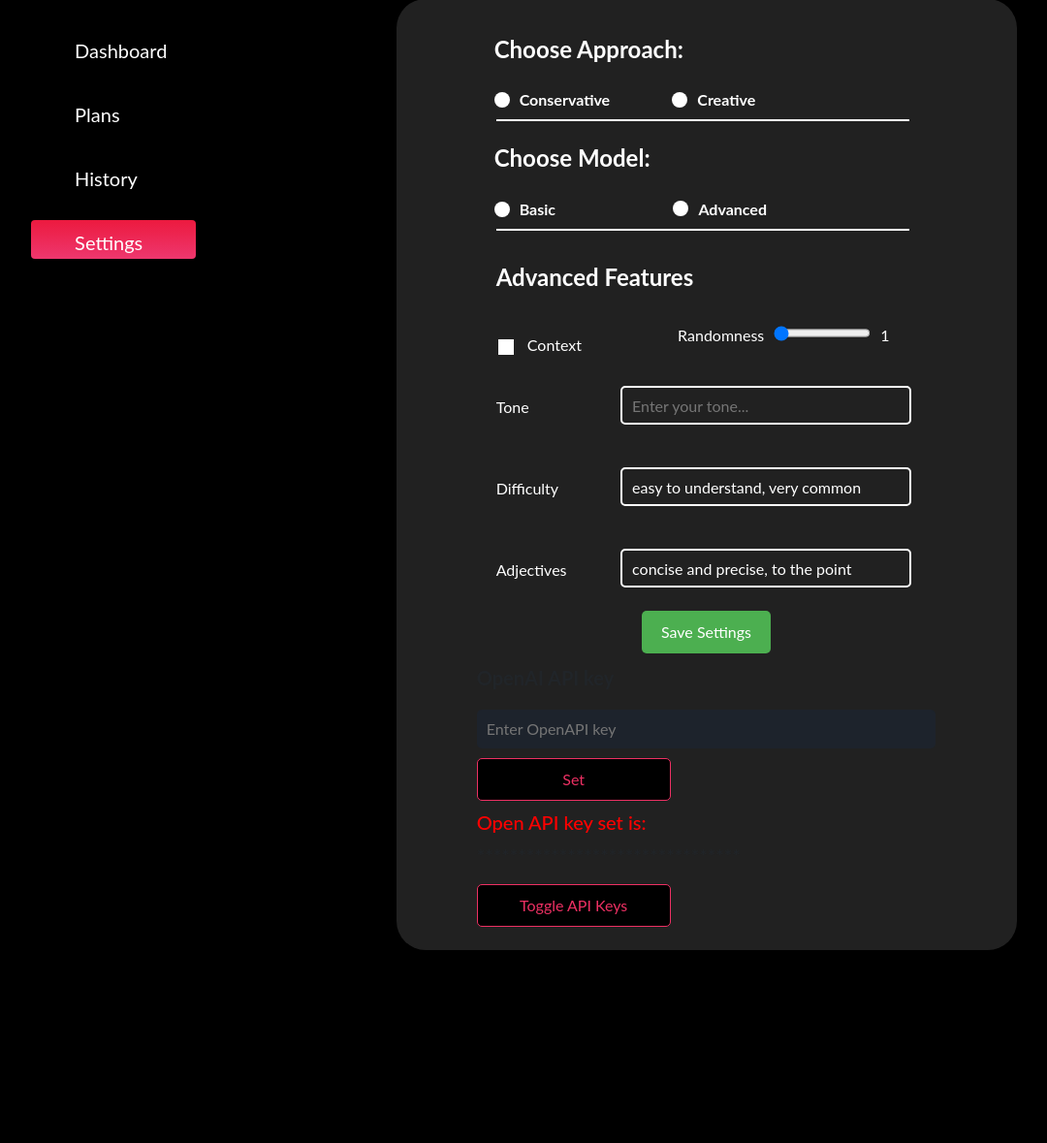
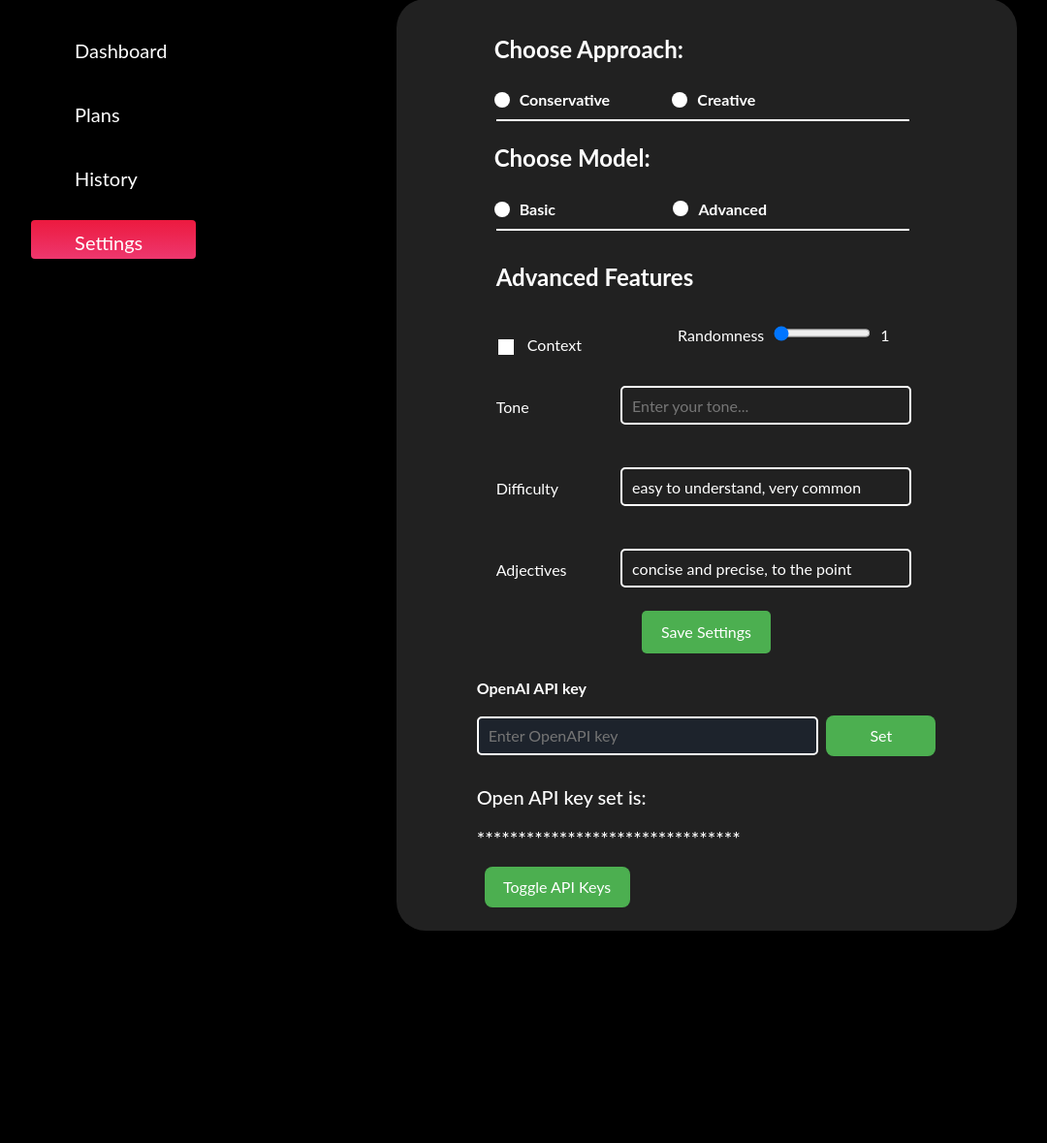
Before and after one commit to kohhash/GPT-Hero, a Django app: template main/templates/main/profile.html in a window 1280 px wide. Shown: the part 141-1320 px from the top of the page at 97% size, without its empty margins (89-1169 px from the left). After the commit the page ends 1101 px from the top, so only its background shows below. Run offline with Django 4.2, Linux system fonts and the light colour scheme; the template is opened without the code that fills it: values that come from a table or form of the project are taken from there, others are empty; some libraries are stand-ins or nearby versions.

Commit message:
make api key form visible

```diff
--- a/main/templates/main/history.html
+++ b/main/templates/main/history.html
@@ -37,6 +37,8 @@
     .navbar-dark .navbar-nav .nav-link:hover,
     .navbar-dark .navbar-nav .nav-link:focus {
       color: white;
+      border: 1px solid #400000;
+      border-radius: 10px;
     }
 
     .dropdown-menu {
--- a/main/templates/main/profile.html
+++ b/main/templates/main/profile.html
@@ -146,8 +146,17 @@
             transition: background-color 0.3s; /* Smooth transition for background color change */
         }
 
-        .save-settings-btn:hover {
-            background-color: #45a049; /* Darker green color on hover */
+        .key-set-btn {
+            width: 150px;
+            border-radius: 8px;
+            margin-left: 1vh;
+            border: none;
+            color: white;
+            background-color: #4CAF50;
+        }
+
+        .save-settings-btn:hover, .key-set-btn:hover{
+            background-color: #45a029; /* Darker green color on hover */
         }
 
         .ncontainer{
@@ -185,6 +194,10 @@
         }
         .me-2 {
             margin-right: .5rem !important;
+        }
+
+        .input-box {
+            border: 2px solid white !important;
         }
     </style>
 </head>
@@ -398,20 +411,24 @@
                         <button type="submit" name="settings-form-submit" class="save-settings-btn">Save Settings</button>
                     </div>
                 </form>
-                <form action="{% url 'profile' %}" method="post" class="signup-form">
+                <form action="{% url 'profile' %}" method="post" class="signup-form" style="margin-top: 2vh;">
                     {% csrf_token %}
-                    <label for="openapi" class="form-label"><b>OpenAI API key</b></label>
-                    <input type="text" placeholder="Enter OpenAPI key" name="openai_api_key" class="input-box">
-                    <!-- {% comment %} <label for="prowrite" class="form-label"><b>ProWritingAid API key</b> (optional)</label>
-                    <input type="text" placeholder="Enter ProWritingAid key" name="prowritingaid_api_key" class="input-box"> {% endcomment %} -->
-                     <button type="submit" name="set-apikey" class="signupbtn">Set</button>
-                     <div>
-                        <h5 class="red-text" style="margin-top:10px;">Open API key set is:</h5>
-                        <h5 id="openApiKey" style="margin-top:10px;">********************************</h5>
+                    <label for="openapi" style="color:white"><b>OpenAI API key</b></label>
+                    <div style="display:flex; align-items: center;">
+                        <input type="text" placeholder="Enter OpenAPI key" name="openai_api_key" class="input-box">
+                        <!-- {% comment %} <label for="prowrite" class="form-label"><b>ProWritingAid API key</b> (optional)</label>
+                            <input type="text" placeholder="Enter ProWritingAid key" name="prowritingaid_api_key" class="input-box"> {% endcomment %} -->
+                        <button type="submit" name="set-apikey" class="key-set-btn">Set</button>
+                    </div>
+                     <div style="display: flex;
+                     align-items: flex-start;
+                     margin-top: 30px; flex-direction: column;">
+                        <h5 style="color: white;">Open API key set is:</h5>
+                        <h5 id="openApiKey" style="color: white; margin-top: 10px;">********************************</h5>
                         {% comment %} <h5 class="red-text" style="margin-top:10px;">ProWriting key set is:</h5>
                         <h5 id="proWritingApiKey" style="margin-top:10px;">********************************</h5> {% endcomment %}
                     </div>
-                    <button id="toggleButton" type="button" class="signupbtn">Toggle API Keys</button>
+                    <button id="toggleButton" type="button" class="key-set-btn" style="margin-top: 10px;">Toggle API Keys</button>
                     <!-- <div class="form-check" id="hideApiKeyDiv">
                         {% if user_fields.hide_api_key %}
                         <input class="form-check-input" type="checkbox" checked value="{{user_fields.hide_api_key}}" id="hide_Api_keys">
```
